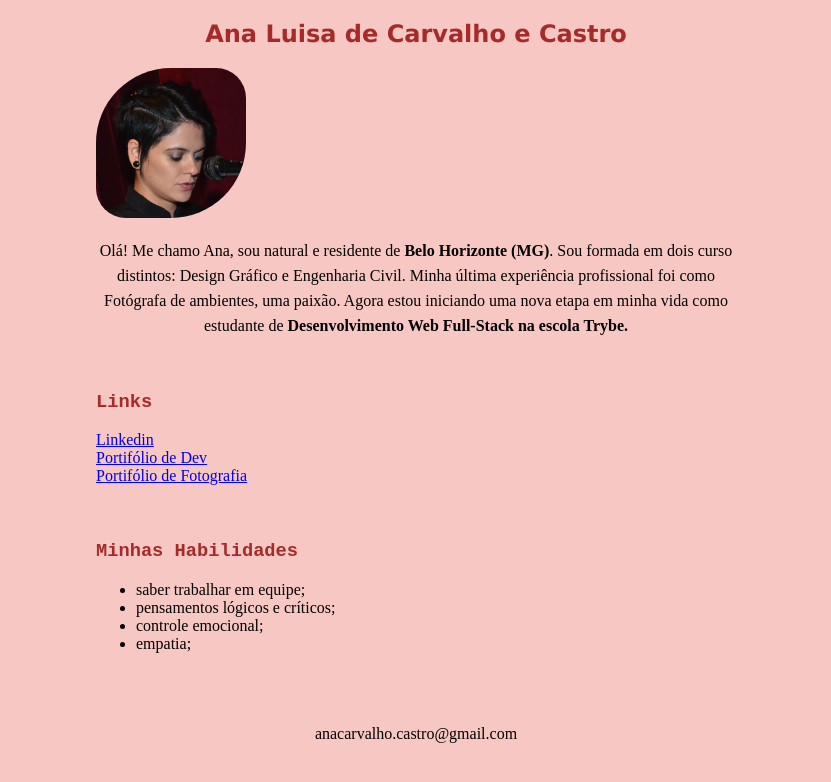
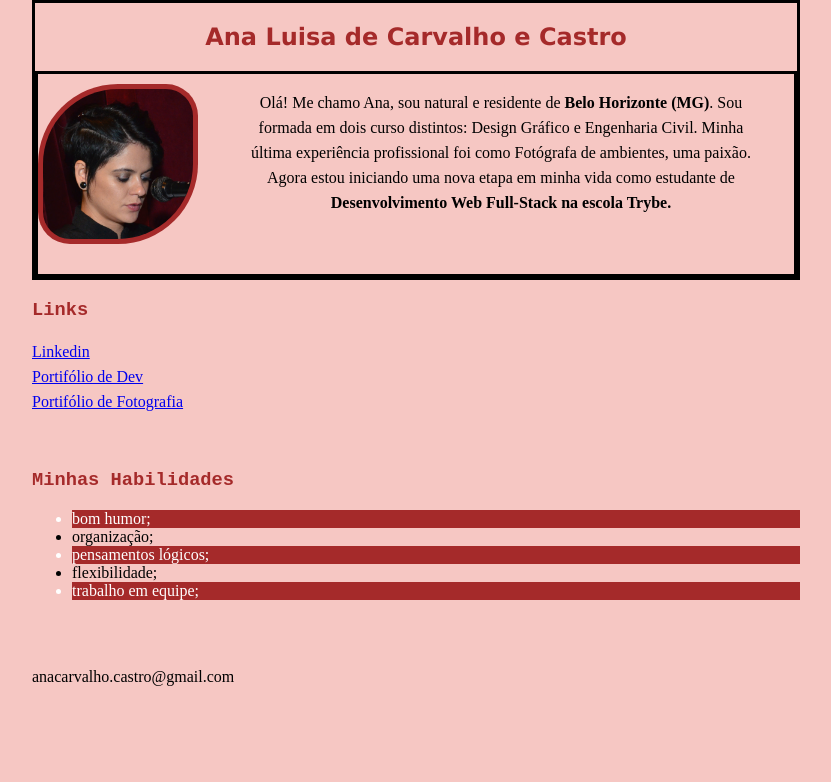
Before and after one commit to AnaCastros2/AnaCastros2.github.io, a plain HTML site: page index.html in a window 1280 px wide. Shown: the whole page, without its empty margins (224-1055 px from the left). Drawn offline with Linux system fonts and the light colour scheme.

Commit message:
atualizacao do portifolio com model box

```diff
--- a/index.html
+++ b/index.html
@@ -1,38 +1,8 @@
 <!DOCTYPE html>
 <html lang="en">
 
+<link rel="stylesheet" type="text/css" href="style.css">
 
-<style>
-
-.picture {
-    border-radius:  50% 20% 50%
-}
-
-h2 {
-    font-family: 'Lucida Sans', 'Lucida Sans Regular', 'Lucida Grande', 'Lucida Sans Unicode', Geneva, Verdana, sans-serif;
-    text-align: center;
-    color: brown;
-}
-
-p {
-    line-height: 25px;
-    text-align: center;
-
-}
-
-body {
-    width: 50%;
-    margin: auto;
-    background-color:rgb(246, 199, 195)
-}
-
-h3 {
-    font-family: 'Courier New', Courier, monospace;
-    color: brown;
-}
-
-
-</style>
 
 <head>
     <meta charset="UTF-8">
@@ -40,20 +10,21 @@ h3 {
     <meta name="viewport" content="width=device-width, initial-scale=1.0">
     <title>Portifólio</title>
 </head>
+
 <body>
 
+<div>
     <h2>Ana Luisa de Carvalho e Castro</h2>
+<div class="foto-container">
+<img id="picture" src="/fotoana.jpg" alt="Foto Ana Castro" width="150px" >
 
- <img class="picture" src="/fotoana.jpg" alt="Foto Ana Castro" width="150px" >
-    <br>
-
-
-    <p> Olá! Me chamo Ana, sou natural e residente de <b>Belo Horizonte (MG)</b>.
+    <p class="texto"> Olá! Me chamo Ana, sou natural e residente de <b>Belo Horizonte (MG)</b>.
         Sou formada em dois curso distintos: Design Gráfico e Engenharia Civil.
         Minha última experiência profissional foi como Fotógrafa de ambientes, uma paixão.
         Agora estou iniciando uma nova etapa em minha vida como estudante de
         <b>Desenvolvimento Web Full-Stack na escola Trybe.</b></p>
-<br>
+</div>
+</div>
 
 <h3>Links</h3>
 <a href="https://www.linkedin.com/in/anacastros2/" target="_blank">Linkedin</a><br>
@@ -66,10 +37,11 @@ h3 {
 
 <h3>Minhas Habilidades</h3>
 <ul>
-<li>saber trabalhar em equipe;</li>
-<li>pensamentos lógicos e críticos;</li>
-<li>controle emocional;</li>
-<li>empatia;</li>
+<li>bom humor;</li>
+<li>organização;</li>
+<li>pensamentos lógicos;</li>
+<li>flexibilidade;</li>
+<li>trabalho em equipe;</li>
 </ul>
 
 <br>
--- /dev/null
+++ b/style.css
@@ -0,0 +1,52 @@
+
+#picture {
+    border-radius:  50% 20% 50%;
+    padding: 5px;
+    background-color: brown;
+    margin-top: 10px;
+    float: left;
+}
+
+.foto-container {
+    height: 200px;
+    position: relative;
+}
+
+.texto {
+    line-height: 25px;
+    text-align: center;
+    position: absolute;
+    left: 200px;
+    right: 30px;
+}
+
+h2 {
+    font-family: 'Lucida Sans', 'Lucida Sans Regular', 'Lucida Grande', 'Lucida Sans Unicode', Geneva, Verdana, sans-serif;
+    text-align: center;
+    color: brown;
+}
+
+
+body {
+    width: 60%;
+    margin: auto;
+    background-color:rgb(246, 199, 195);
+}
+
+h3 {
+    font-family: 'Courier New', Courier, monospace;
+    color: brown;
+}
+
+a {
+    line-height: 25px;
+}
+
+div {
+    border: 3px solid black;
+}
+
+ul li:nth-child(odd) {
+    background-color: brown ;
+    color: white;
+}
```
